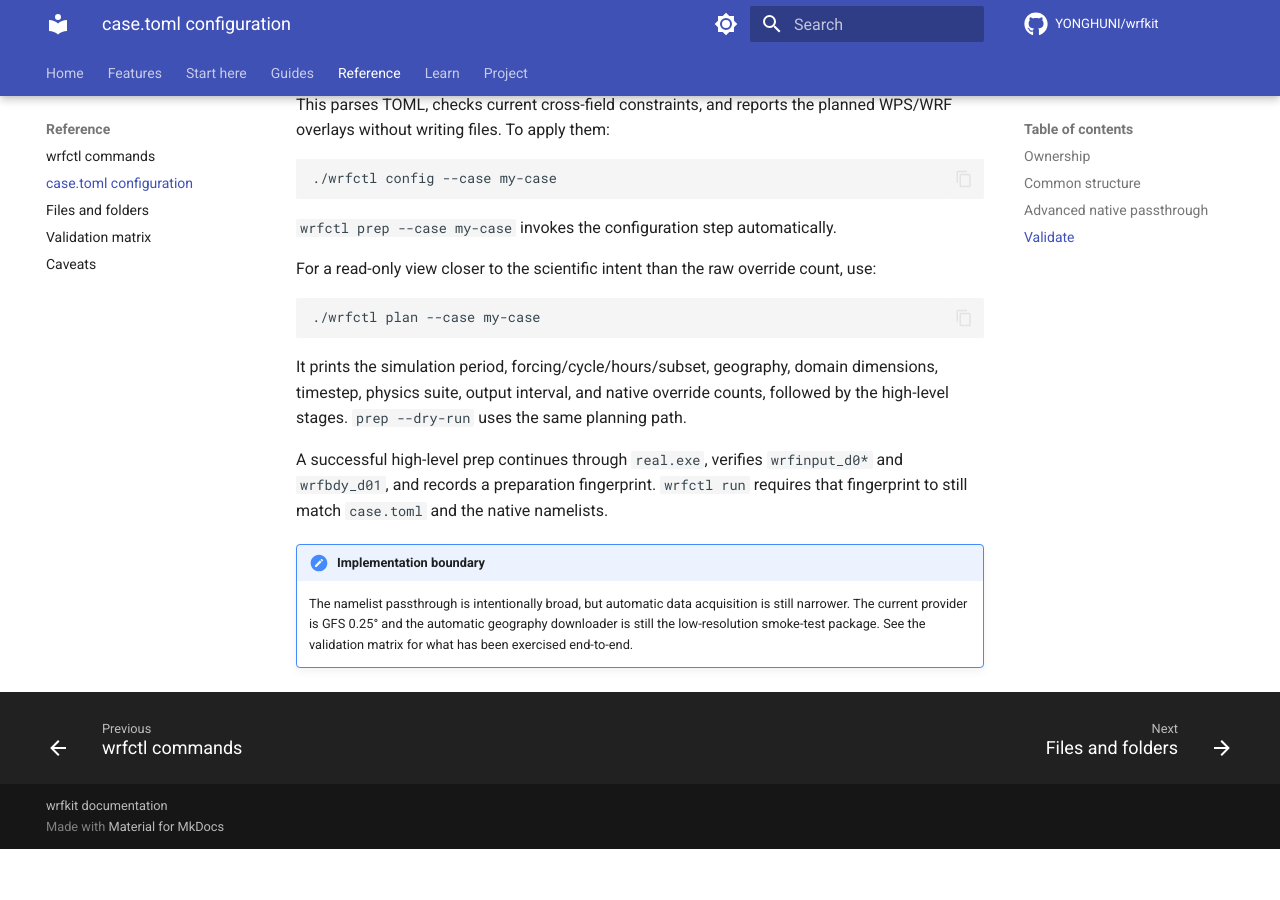
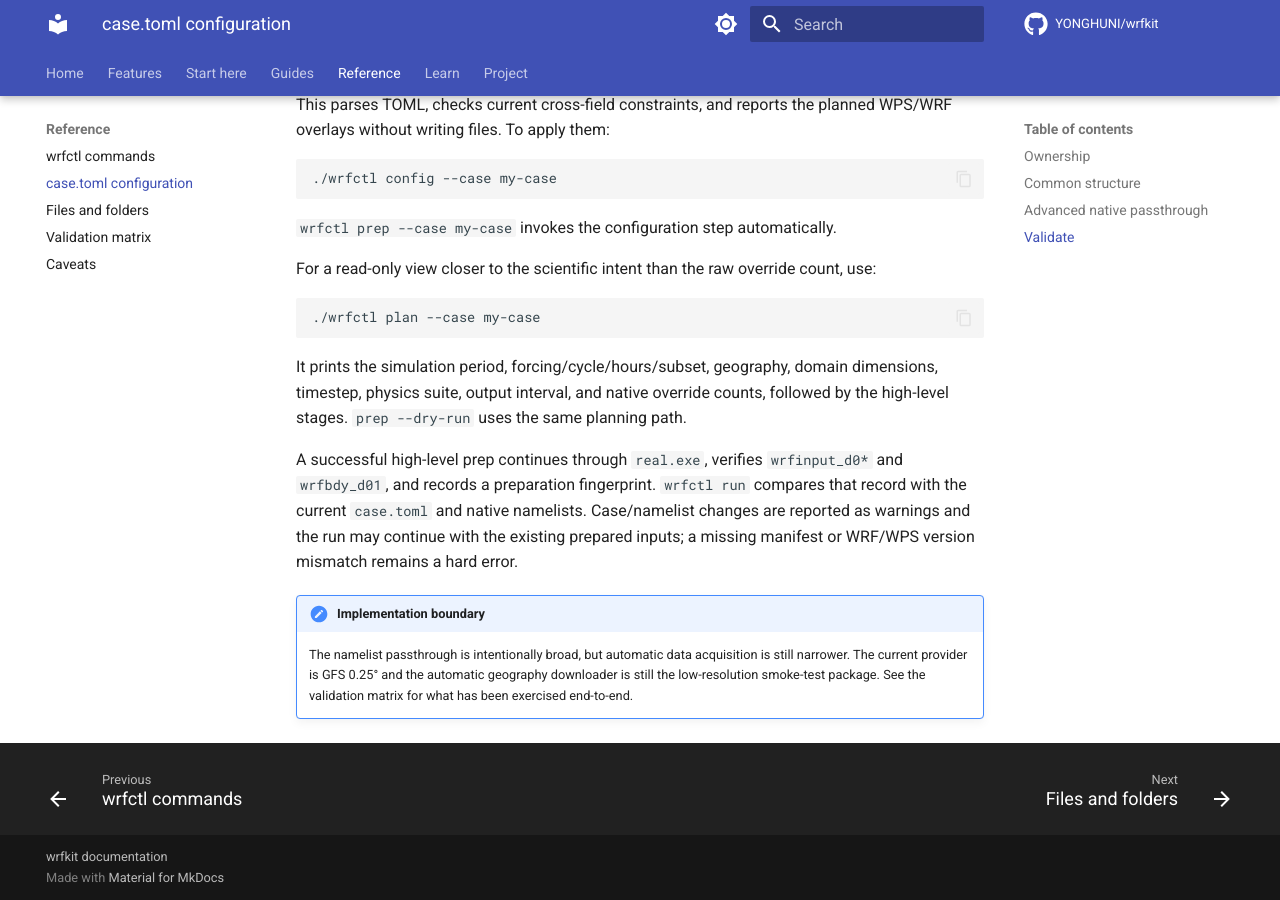
Before and after one commit to YONGHUNI/wrfkit, an MkDocs documentation site: the page built from docs/reference/case-toml.md, in a window 1280 px wide and 900 px high, scrolled down 2357 px. Built offline with MkDocs 1.6.1 and Material for MkDocs 9.7.7, drawn with Linux system fonts in a browser that asks for light colours; comment, search, counter and statistics services are not loaded; before the commit the page ends 3206 px from its top, so only the background shows below that.

Commit message:
docs: align case config with run warning policy

```diff
--- a/docs/reference/case-toml.md
+++ b/docs/reference/case-toml.md
@@ -136,8 +136,10 @@ planning path.
 
 A successful high-level prep continues through `real.exe`, verifies
 `wrfinput_d0*` and `wrfbdy_d01`, and records a preparation fingerprint.
-`wrfctl run` requires that fingerprint to still match `case.toml` and the
-native namelists.
+`wrfctl run` compares that record with the current `case.toml` and native
+namelists. Case/namelist changes are reported as warnings and the run may
+continue with the existing prepared inputs; a missing manifest or WRF/WPS
+version mismatch remains a hard error.
 
 !!! note "Implementation boundary"
     The namelist passthrough is intentionally broad, but automatic data
```
